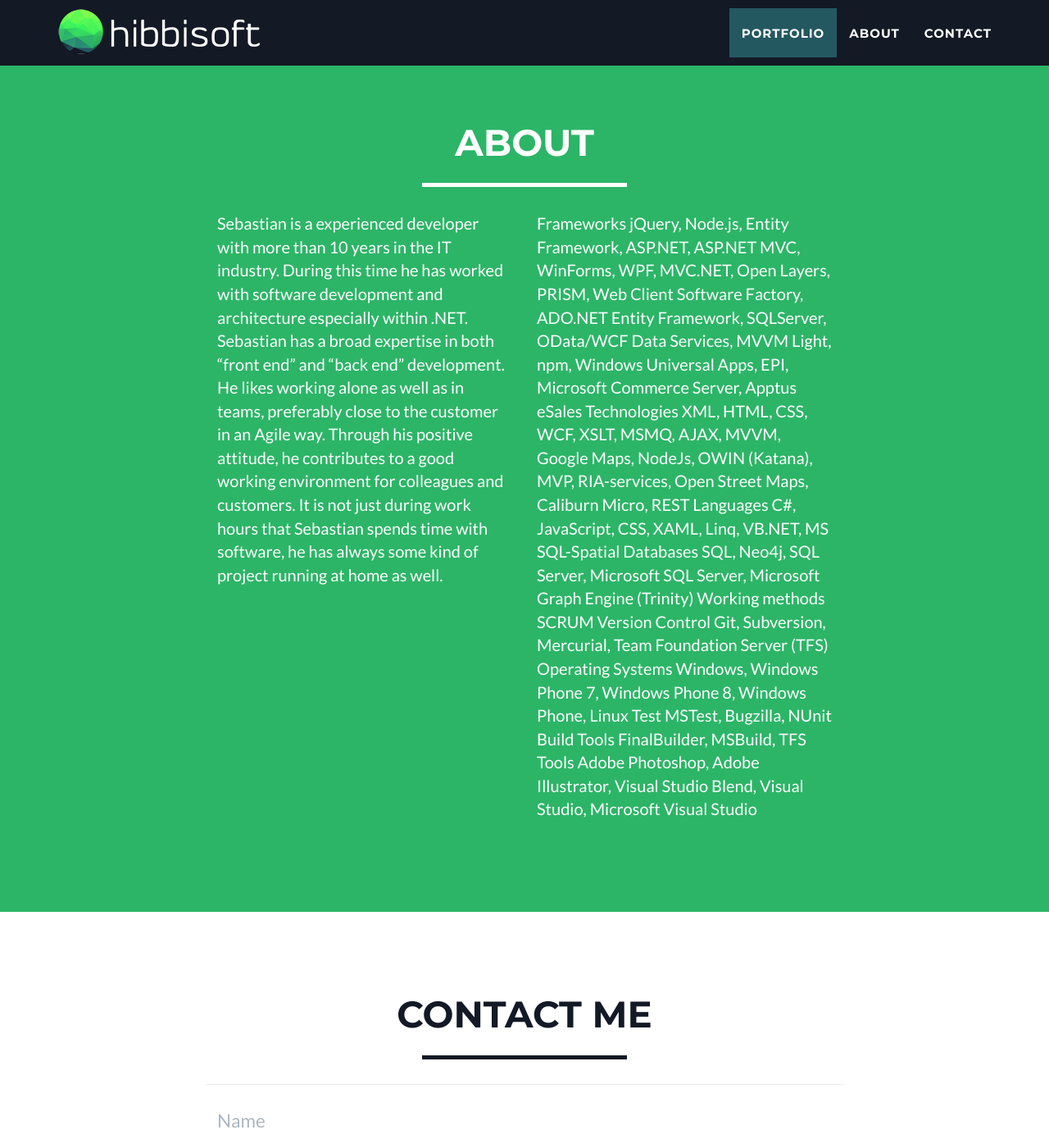
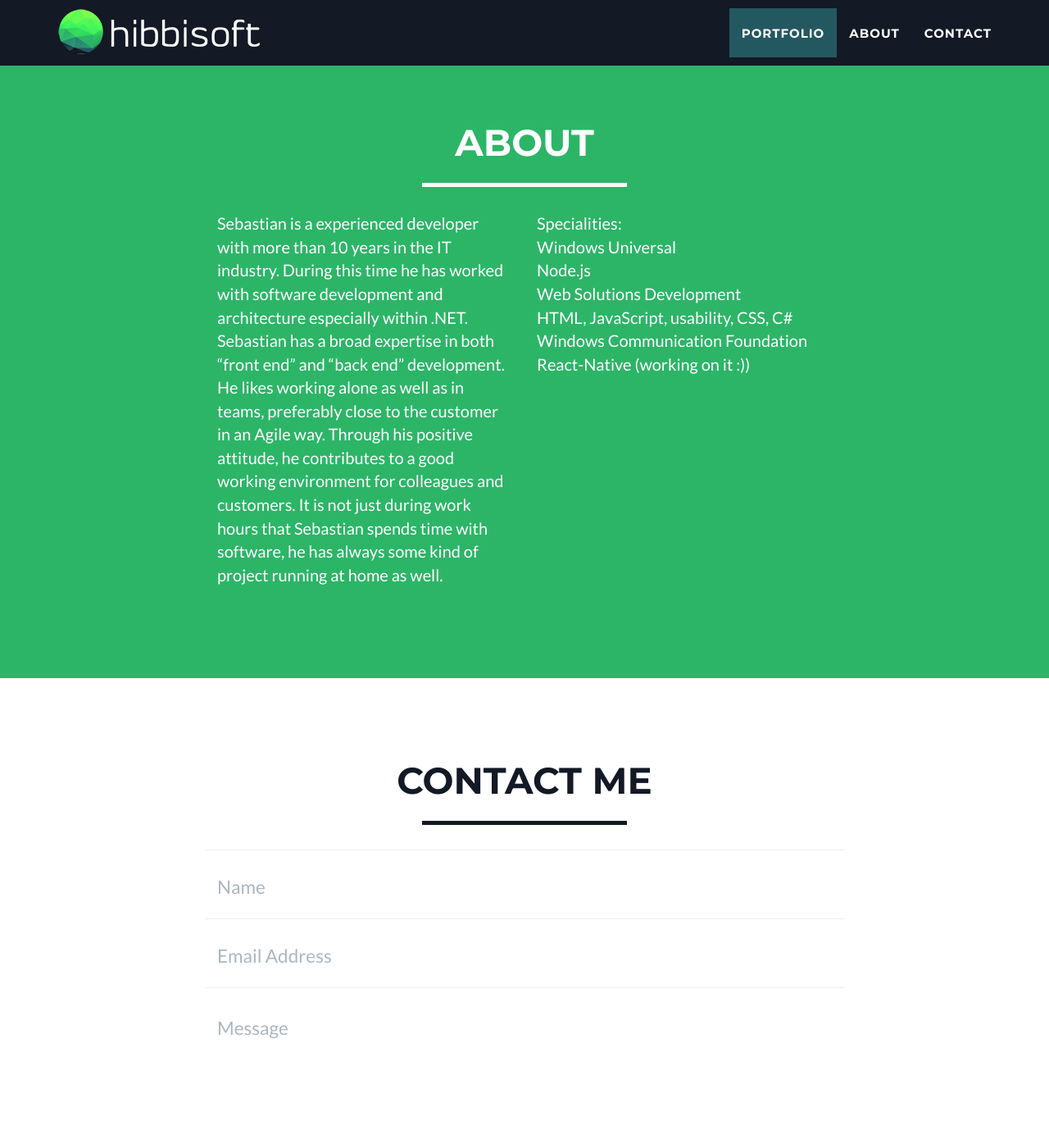
Before and after one commit to sebbebebbe/sebbebebbe.github.com, a Jekyll site: the page built from index.html, in a window 1280 px wide and 1400 px high, scrolled down 1035 px. Shown: the whole window at 82% size. Built offline with Jekyll 4.4.1, drawn with Linux system fonts in a browser that asks for light colours.

Commit message:
Added some texts in About

```diff
--- a/_config.yml
+++ b/_config.yml
@@ -43,7 +43,7 @@ social:
   - title: github
     url: http://github.com/sebbebebbe
   - title: linkedin
-    url: www.linkedin.com/in/sebastian-johansson
+    url: http://www.linkedin.com/in/sebastian-johansson
 
 # Postal address (add as many lines as necessary)
 address:
--- a/_includes/about.html
+++ b/_includes/about.html
@@ -11,30 +11,16 @@
                 <div class="col-lg-4 col-lg-offset-2">
                     <p>Sebastian is a experienced developer with more than 10 years in the IT industry. During this time he has worked with software development and architecture especially within .NET. Sebastian has a broad expertise in both “front end” and “back end” development. He likes working alone as well as in teams, preferably close to the customer in an Agile way. Through his positive attitude, he contributes to a good working environment for colleagues and customers.
 It is not just during work hours that Sebastian spends time with software, he has always some kind of project running at home as well.</p>
-                </div>
-                <div class="col-lg-4">
+                </div>               <div class="col-lg-4">
                     <p>
-Frameworks
-jQuery, Node.js, Entity Framework, ASP.NET, ASP.NET MVC, WinForms, WPF, MVC.NET, Open Layers, PRISM, Web Client Software Factory, ADO.NET Entity Framework, SQLServer, OData/WCF Data Services, MVVM Light, npm, Windows Universal Apps, EPI, Microsoft Commerce Server, Apptus eSales
-Technologies
-XML, HTML, CSS, WCF, XSLT, MSMQ, AJAX, MVVM, Google Maps, NodeJs, OWIN (Katana), MVP, RIA-services, Open Street Maps, Caliburn Micro, REST
-Languages
-C#, JavaScript, CSS, XAML, Linq, VB.NET, MS SQL-Spatial
-Databases
-SQL, Neo4j, SQL Server, Microsoft SQL Server, Microsoft Graph Engine (Trinity)
-Working methods
-SCRUM
-Version Control
-Git, Subversion, Mercurial, Team Foundation Server (TFS)
-Operating Systems
-Windows, Windows Phone 7, Windows Phone 8, Windows Phone, Linux
-Test
-MSTest, Bugzilla, NUnit
-Build Tools
-FinalBuilder, MSBuild, TFS
-Tools
-Adobe Photoshop, Adobe Illustrator, Visual Studio Blend, Visual Studio, Microsoft Visual Studio
-</p>
+                      Specialities:<br/>
+                      Windows Universal<br/>
+                      Node.js<br/>
+                      Web Solutions Development<br/>
+                      HTML, JavaScript, usability, CSS, C#<br/>
+                      Windows Communication Foundation<br/>
+                      React-Native (working on it :))
+                    </p>
                 </div>
                 <div class="col-lg-8 col-lg-offset-2 text-center">
                     <!--<a href="#" class="btn btn-lg btn-outline">
```
